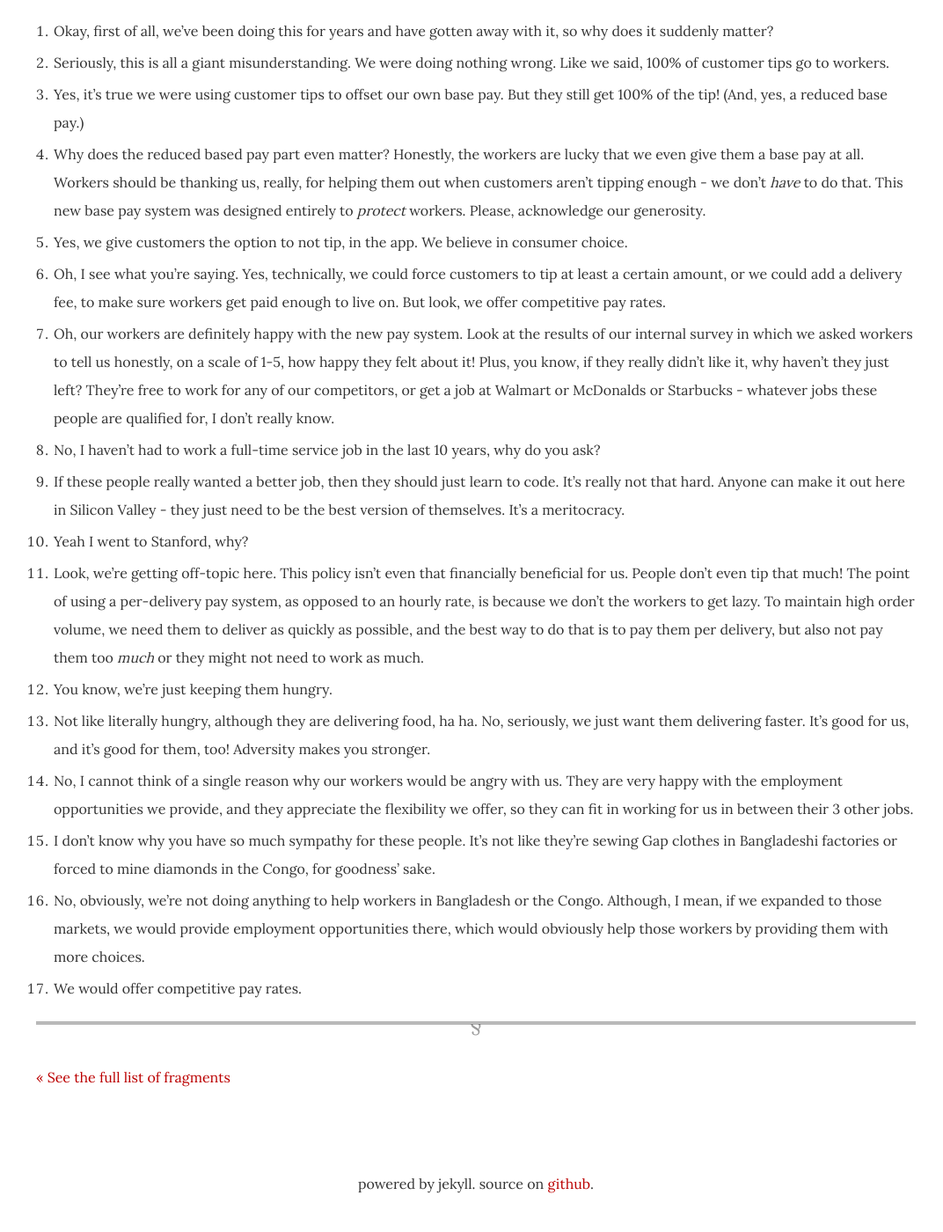
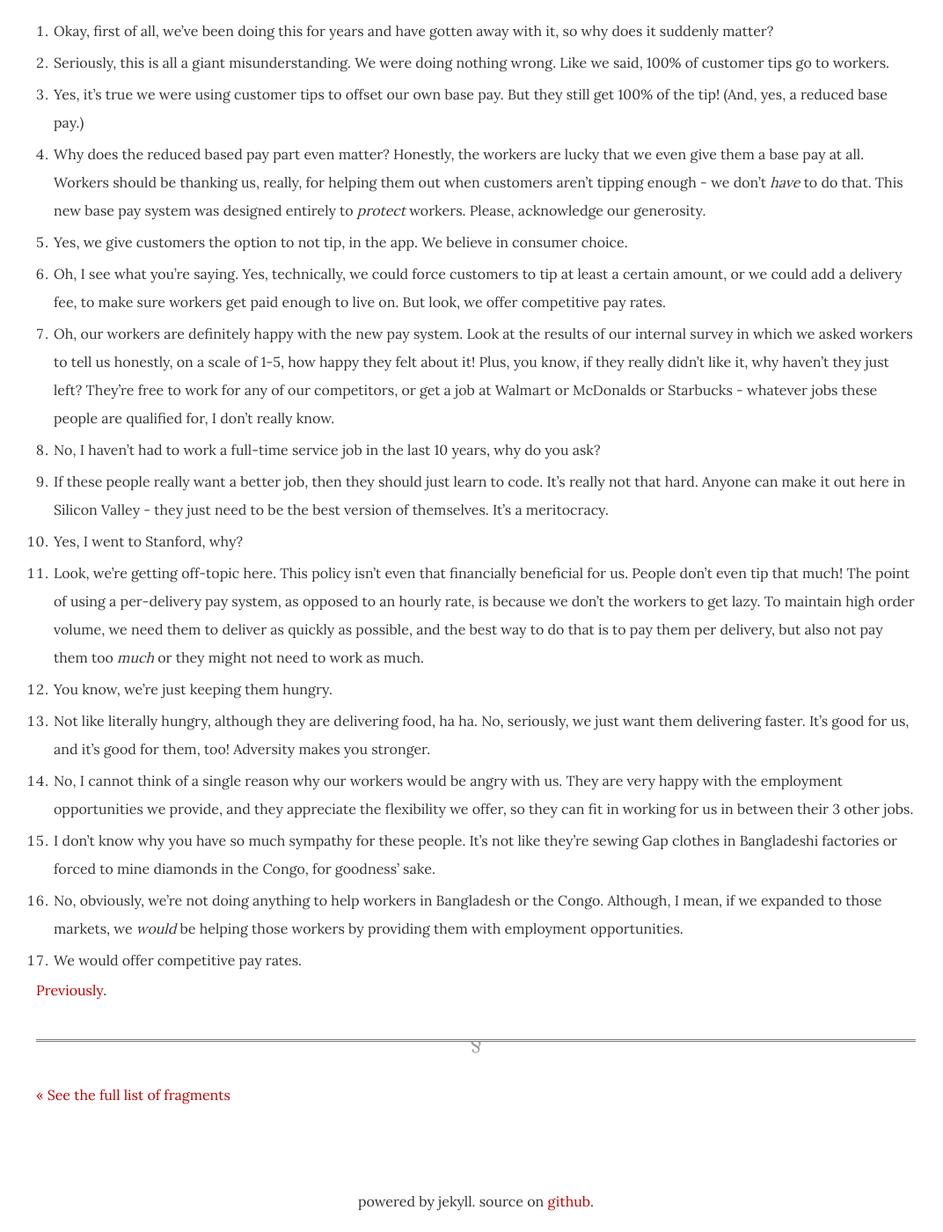
Before and after one commit to dellsystem/dellsystem.github.io, a Jekyll site: the page built from _posts/2019-3-1-fragments-60.md, in a window 1280 px wide and 1400 px high, scrolled down 505 px. Shown: the whole window at 88% size, without its empty margins (99-1171 px from the left). Built offline with Jekyll 4.4.1, drawn with Linux system fonts in a browser that asks for light colours; some of the changed text lies outside the part shown.

Commit message:
Update fragments-60
Added context link + better wording

```diff
--- a/_posts/2019-3-1-fragments-60.md
+++ b/_posts/2019-3-1-fragments-60.md
@@ -17,12 +17,14 @@ tags:
 6. Oh, I see what you're saying. Yes, technically, we could force customers to tip at least a certain amount, or we could add a delivery fee, to make sure workers get paid enough to live on. But look, we offer competitive pay rates.
 7. Oh, our workers are definitely happy with the new pay system. Look at the results of our internal survey in which we asked workers to tell us honestly, on a scale of 1-5, how happy they felt about it! Plus, you know, if they really didn't like it, why haven't they just left? They're free to work for any of our competitors, or get a job at Walmart or McDonalds or Starbucks - whatever jobs these people are qualified for, I don't really know.
 8. No, I haven't had to work a full-time service job in the last 10 years, why do you ask?
-9. If these people really wanted a better job, then they should just learn to code. It's really not that hard. Anyone can make it out here in Silicon Valley - they just need to be the best version of themselves. It's a meritocracy.
-10. Yeah I went to Stanford, why?
+9. If these people really want a better job, then they should just learn to code. It's really not that hard. Anyone can make it out here in Silicon Valley - they just need to be the best version of themselves. It's a meritocracy.
+10. Yes, I went to Stanford, why?
 11. Look, we're getting off-topic here. This policy isn't even that financially beneficial for us. People don't even tip that much! The point of using a per-delivery pay system, as opposed to an hourly rate, is because we don't the workers to get lazy. To maintain high order volume, we need them to deliver as quickly as possible, and the best way to do that is to pay them per delivery, but also not pay them too _much_ or they might not need to work as much.
 12. You know, we're just keeping them hungry.
 13. Not like literally hungry, although they are delivering food, ha ha. No, seriously, we just want them delivering faster. It's good for us, and it's good for them, too! Adversity makes you stronger.
 14. No, I cannot think of a single reason why our workers would be angry with us. They are very happy with the employment opportunities we provide, and they appreciate the flexibility we offer, so they can fit in working for us in between their 3 other jobs.
 15. I don't know why you have so much sympathy for these people. It's not like they're sewing Gap clothes in Bangladeshi factories or forced to mine diamonds in the Congo, for goodness' sake.
-16. No, obviously, we're not doing anything to help workers in Bangladesh or the Congo. Although, I mean, if we expanded to those markets, we would provide employment opportunities there, which would obviously help those workers by providing them with more choices.
+16. No, obviously, we're not doing anything to help workers in Bangladesh or the Congo. Although, I mean, if we expanded to those markets, we _would_ be helping those workers by providing them with employment opportunities.
 17. We would offer competitive pay rates.
+
+[Previously](/posts/fragments-43).
```
